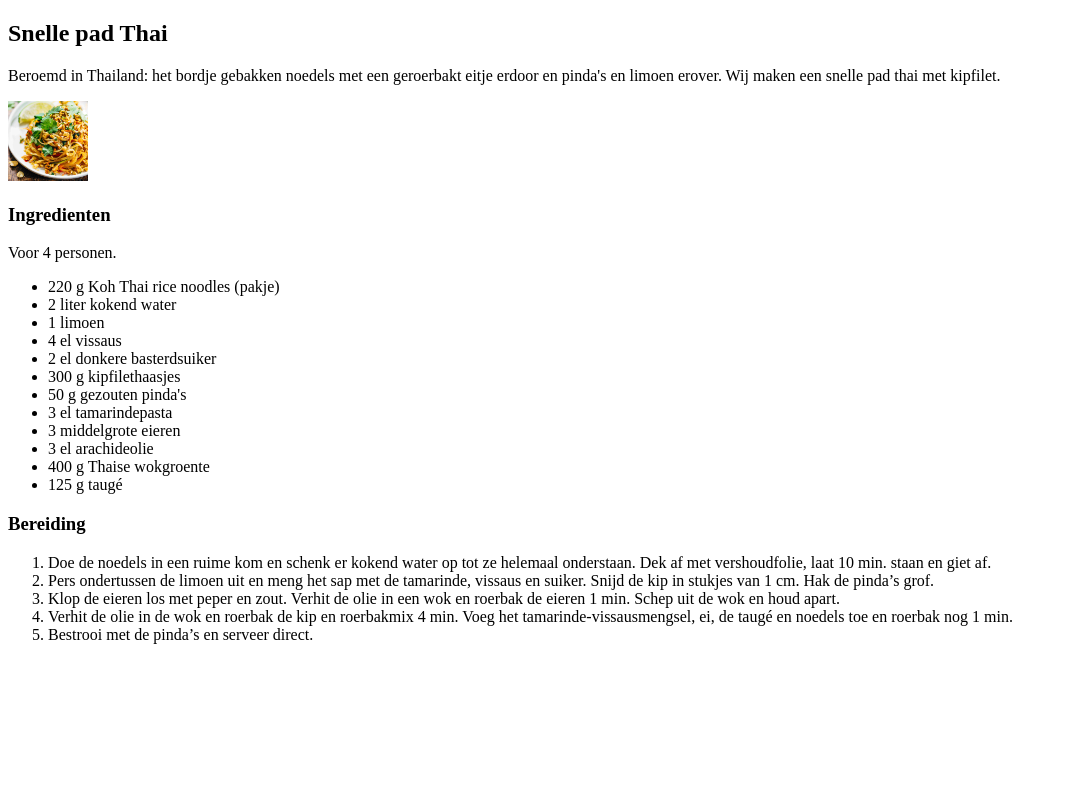
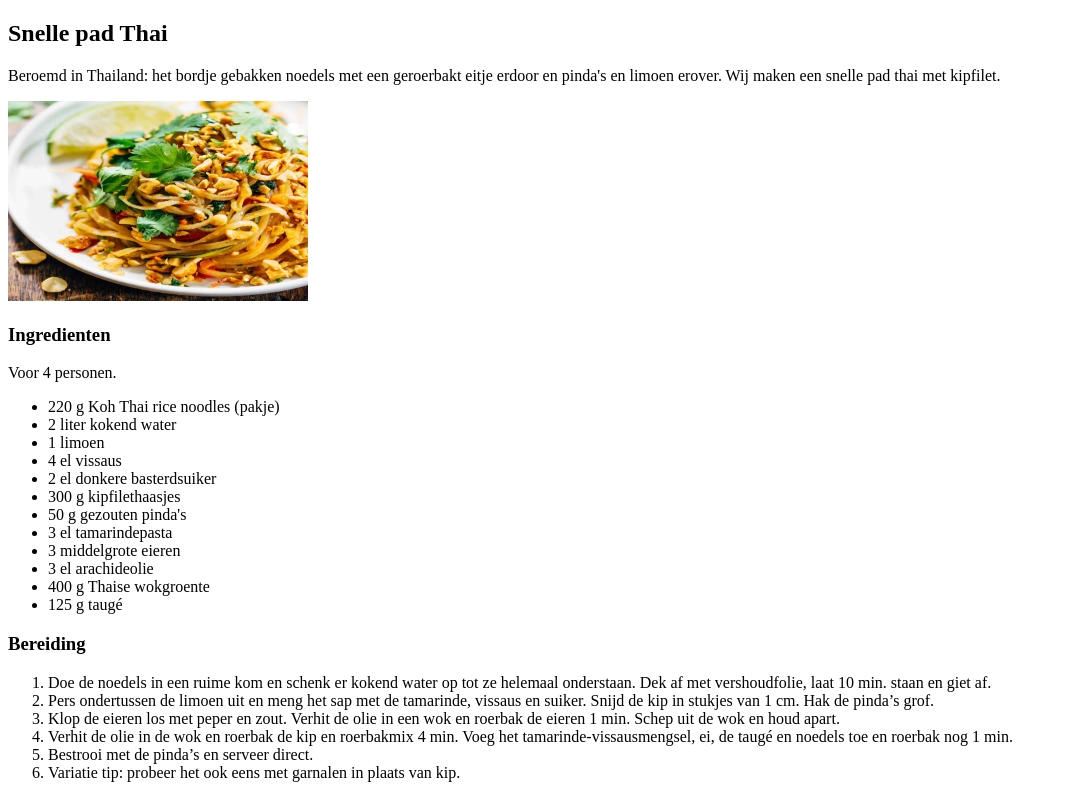
Before and after one commit to Andreaa-P/html-css, a plain HTML site: page les-03/index.html in a window 1280 px wide. Shown: the whole page, without its empty margins (0-1067 px from the left). Drawn offline with Linux system fonts and the light colour scheme.

Commit message:
recept 2.0

```diff
--- a/les-03/index.html
+++ b/les-03/index.html
@@ -10,14 +10,13 @@
 </head>
 
 <body>
+<main>
     <article>
     <header>
   <h1>Snelle pad Thai</h1>
   <p>Beroemd in Thailand: het bordje gebakken noedels met een geroerbakt eitje erdoor en pinda's en limoen erover. Wij maken een snelle pad thai met kipfilet.</p>
-  <img src="Vegetarian-Pad-Thai-Recipe.jpg" alt="Vegetarian-Pad-Thai-Recipe" height="80" width="80"
+  <img src="Vegetarian-Pad-Thai-Recipe.jpg" alt="Vegetarian-Pad-Thai-Recipe" height="200" width="300">
 </header>
-
-
 
 <section>
     <h1>Ingredienten</h1>
@@ -47,9 +46,11 @@
     </li>
     <li>Verhit de olie in de wok en roerbak de kip en roerbakmix 4 min. Voeg het tamarinde-vissausmengsel, ei, de taugé en noedels toe en roerbak nog 1 min.</li>
     <li>Bestrooi met de pinda’s en serveer direct.</li>
+    <li>Variatie tip: probeer het ook eens met garnalen in plaats van kip.</li>
 </ol>
+</section>
+</article>
+</main>
 
-</section>
-    </article>
 </body>
 </html>
```
Also changed, not shown: 1 other file.
